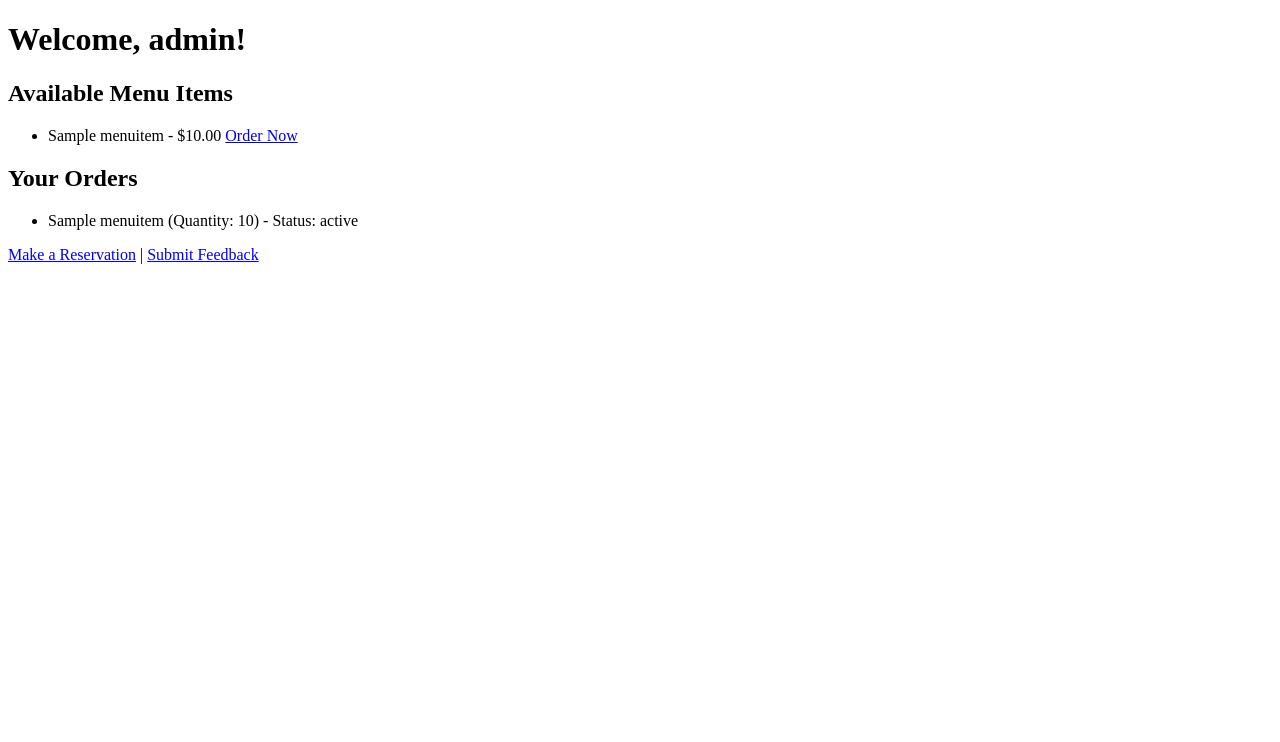
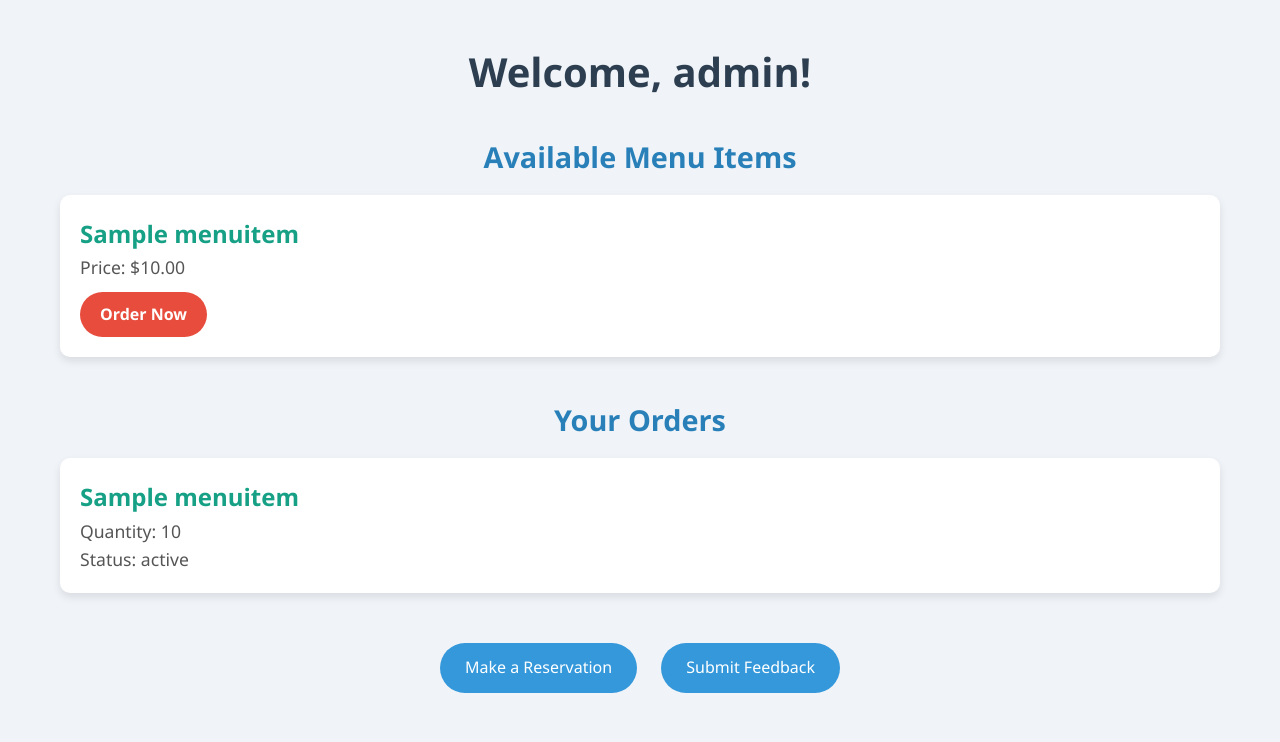
Before and after one commit to delnatheres/Restaurant-Management-System, a Django app: page /customer_dashboard/ in a window 1280 px wide. Shown: the top 742 px of the page. Run offline with Django 5.2, Linux system fonts and the light colour scheme; a user stored in the database is signed in; tables that the repository leaves empty hold one stand-in row (values such as "Sample post").

Commit message:
'sixth_commit'

```diff
--- a/myapp/urls.py
+++ b/myapp/urls.py
@@ -14,9 +14,6 @@ urlpatterns = [
     path('add_employee/', views.add_employee, name='add_employee'),
     path('employee_success/', views.employee_success, name='employee_success'),
 
-
-
-
     path('customer_dashboard/', views.customer_dashboard, name='customer_dashboard'),
     path('order/<int:item_id>/', views.place_order, name='place_order'),
     path('reservation/', views.make_reservation, name='make_reservation'),
--- a/myapp/views.py
+++ b/myapp/views.py
@@ -6,6 +6,7 @@ from django.utils.crypto import get_random_string
 from django.core.mail import send_mail
 from .forms import EmployeeForm
 from .models import Employee, Login
+
 
 
 
@@ -37,6 +38,14 @@ def sign_in_view(request):
     return render(request, 'sign_in.html')
 
 
+from django.contrib import messages
+from django.shortcuts import render, redirect
+from .models import Login  # Make sure to import your Login model
+
+from django.contrib import messages
+from django.shortcuts import render, redirect
+from .models import Login  # Make sure to import your Login model
+
 def login_view(request):
     if request.method == 'POST':
         email = request.POST.get('email')
@@ -49,19 +58,17 @@ def login_view(request):
 
         # Attempt to retrieve the user by email and password
         try:
-            login_obj = Login.objects.get(email=email, password=password)
-            user = login_obj.user
+            login_obj = SignIn.objects.get(email=email, password=password)
+            if login_obj:
+            # For regular users
+                messages.success(request, f'Welcome, {login_obj.name}!')
+                return render (request,'customer/customer_dashboard.html') # Redirect to user homepage
 
-            # For regular users
-            messages.success(request, f'Welcome, {user.name}!')
-            return redirect('index')  # Redirect to user homepage
-
-        except Login.DoesNotExist:
+        except SignIn.DoesNotExist:
             messages.error(request, 'Invalid email or password.')
             return redirect('login')
     else:
         return render(request, 'login.html')
-
 
 def about_view(request):
     return render(request, 'about.html')
@@ -173,6 +180,7 @@ def employee_success(request):
 def customer_dashboard(request):
     menu_items = MenuItem.objects.filter(available=True)  # Show only available items
     orders = Order.objects.filter(customer=request.user).order_by('-created_at')  # Show user's orders
+
     return render(request, 'customer/customer_dashboard.html', {'menu_items': menu_items, 'orders': orders})
 
 # Place an Order
--- a/templates/customer/customer_dashboard.html
+++ b/templates/customer/customer_dashboard.html
@@ -4,16 +4,155 @@
     <meta charset="UTF-8">
     <meta name="viewport" content="width=device-width, initial-scale=1.0">
     <title>Customer Dashboard</title>
+    <style>
+        /* General Reset */
+        * {
+            margin: 0;
+            padding: 0;
+            box-sizing: border-box;
+        }
+
+        body {
+            font-family: 'Segoe UI', Tahoma, Geneva, Verdana, sans-serif;
+            background-color: #f0f4f8;
+            color: #333;
+            padding: 20px;
+            line-height: 1.6;
+        }
+
+        /* Page Container */
+        .container {
+            max-width: 1200px;
+            margin: 0 auto;
+            padding: 20px;
+        }
+
+        /* Title Styling */
+        h1, h2 {
+            text-align: center;
+            color: #2c3e50;
+            margin-bottom: 20px;
+        }
+
+        h1 {
+            font-size: 2.5rem;
+            margin-bottom: 30px;
+        }
+
+        h2 {
+            font-size: 1.8rem;
+            color: #2980b9;
+            margin-bottom: 15px;
+        }
+
+        /* Styling for the list items */
+        ul {
+            list-style-type: none;
+            margin-bottom: 40px;
+        }
+
+        .card {
+            background-color: white;
+            border-radius: 10px;
+            box-shadow: 0 4px 8px rgba(0, 0, 0, 0.1);
+            padding: 20px;
+            margin-bottom: 20px;
+            transition: transform 0.3s ease, box-shadow 0.3s ease;
+        }
+
+        .card:hover {
+            transform: translateY(-10px);
+            box-shadow: 0 8px 16px rgba(0, 0, 0, 0.15);
+        }
+
+        .card h3 {
+            font-size: 1.5rem;
+            color: #16a085;
+        }
+
+        .card p {
+            font-size: 1.1rem;
+            color: #555;
+        }
+
+        /* Order Now button */
+        .order-button {
+            display: inline-block;
+            background-color: #e74c3c;
+            color: white;
+            padding: 10px 20px;
+            border-radius: 30px;
+            text-decoration: none;
+            font-weight: bold;
+            transition: background-color 0.3s ease;
+            margin-top: 10px;
+        }
+
+        .order-button:hover {
+            background-color: #c0392b;
+        }
+
+        /* Reservations and Feedback links */
+        .action-links {
+            text-align: center;
+            margin-top: 40px;
+        }
+
+        .action-links a {
+            text-decoration: none;
+            color: white;
+            padding: 12px 25px;
+            margin: 10px;
+            border-radius: 30px;
+            background-color: #3498db;
+            display: inline-block;
+            transition: background-color 0.3s ease, transform 0.3s ease;
+        }
+
+        .action-links a:hover {
+            background-color: #2980b9;
+            transform: translateY(-3px);
+        }
+
+        /* Responsive Design */
+        @media (max-width: 768px) {
+            .container {
+                padding: 10px;
+            }
+
+            h1 {
+                font-size: 2rem;
+            }
+
+            h2 {
+                font-size: 1.6rem;
+            }
+
+            .card h3 {
+                font-size: 1.3rem;
+            }
+
+            .card p {
+                font-size: 1rem;
+            }
+
+            .order-button {
+                font-size: 0.9rem;
+            }
+        }
+    </style>
 </head>
 <body>
+    <div class="container">
         <h1>Welcome, {{ user.username }}!</h1>
 
         <h2>Available Menu Items</h2>
         <ul>
             {% for item in menu_items %}
-        <li>
-            {{ item.name }} - ${{ item.price }}
-            <a href="{% url 'place_order' item.id %}">Order Now</a>
+            <li class="card">
+                <h3>{{ item.name }}</h3>
+                <p>Price: ${{ item.price }}</p>
+                <a href="{% url 'place_order' item.id %}" class="order-button">Order Now</a>
             </li>
             {% endfor %}
         </ul>
@@ -21,15 +160,22 @@
         <h2>Your Orders</h2>
         <ul>
             {% for order in orders %}
-        <li>
-            {{ order.menu_item.name }} (Quantity: {{ order.quantity }}) - Status: {{ order.status }}
+            <li class="card">
+                <h3>{{ order.menu_item.name }}</h3>
+                <p>Quantity: {{ order.quantity }}</p>
+                <p>Status: {{ order.status }}</p>
             </li>
             {% empty %}
-        <li>No orders yet.</li>
+            <li class="card">
+                <h3>No orders yet.</h3>
+            </li>
             {% endfor %}
         </ul>
 
-    <a href="{% url 'make_reservation' %}">Make a Reservation</a> |
+        <div class="action-links">
+            <a href="{% url 'make_reservation' %}">Make a Reservation</a>
             <a href="{% url 'submit_feedback' %}">Submit Feedback</a>
+        </div>
+    </div>
 </body>
 </html>
```
Lines whose indentation alone changed are shown as unchanged.
